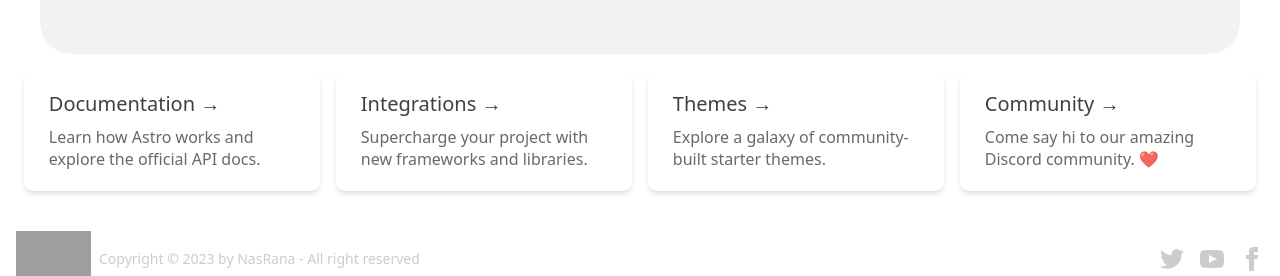
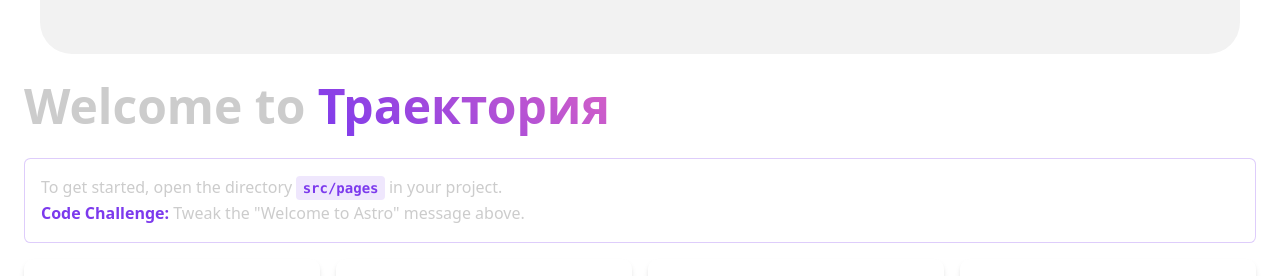
Before and after one commit to Egor-Always-AFK/Hacaton_Adindex, an Astro site: page / in a window 1280 px wide. Shown: the part 472-748 px from the top of the page. Built offline with nearby package versions, Linux system fonts and the light colour scheme; Astro itself is replaced by a stand-in of ours; grey boxes are pictures that could not be loaded.

Commit message:
Update index.astro

```diff
--- a/src/pages/index.astro
+++ b/src/pages/index.astro
@@ -10,6 +10,11 @@ import Banner from '../components/landingpage/banner.astro';
 	<Navbar count = {2}/>
 	<main>
 		<Banner />
+		<h1>Welcome to <span class="text-gradient">Траектория</span></h1>
+		<p class="instructions">
+			To get started, open the directory <code>src/pages</code> in your project.<br />
+			<strong>Code Challenge:</strong> Tweak the "Welcome to Astro" message above.
+		</p>
 		<ul role="list" class="link-card-grid">
 			<Card
 				href="https://docs.astro.build/"
```
